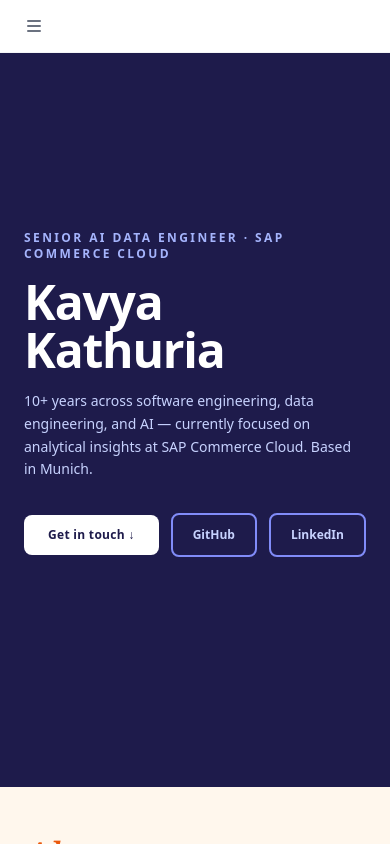
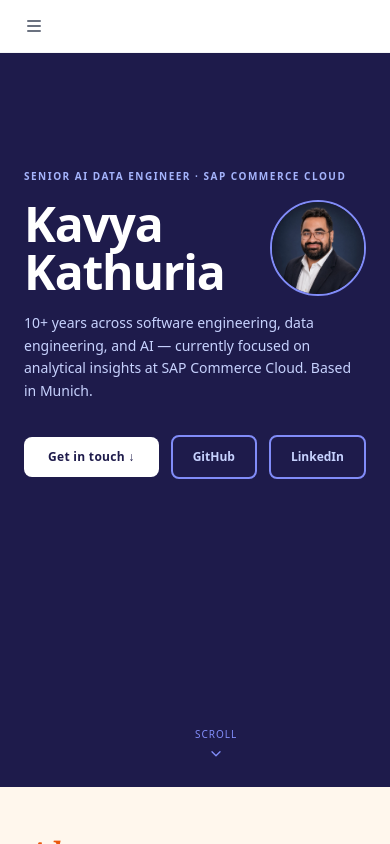
Before and after one commit to kavyakat/kk-website, a Next.js app: page / in a window 390 px wide. Built offline with nearby package versions, Linux system fonts and the light colour scheme.

Commit message:
feat: mobile hero layout, scroll hint, Vercel analytics
- Mobile Hero: circle headshot to the right of the name, subtitle
  on one line, content offset from top with pt-[20vh]
- Scroll hint (animated) at bottom of Hero on all screen sizes
- Add @vercel/analytics and wire into root layout

```diff
--- a/src/app/layout.tsx
+++ b/src/app/layout.tsx
@@ -1,5 +1,6 @@
 import type { Metadata } from "next";
 import "./globals.css";
+import { Analytics } from "@vercel/analytics/react";
 
 export const metadata: Metadata = {
   title: "Kavya Kathuria",
@@ -15,6 +16,7 @@
     <html lang="en">
       <body className="bg-white text-gray-900 antialiased">
         {children}
+        <Analytics />
       </body>
     </html>
   );
--- a/src/components/Hero.tsx
+++ b/src/components/Hero.tsx
@@ -17,7 +17,7 @@
   return (
     <section
       id="hero"
-      className="relative flex items-center bg-indigo-950 px-6 md:px-16 overflow-hidden"
+      className="relative flex items-start md:items-center bg-indigo-950 px-6 md:px-16 overflow-hidden pt-[20vh] md:pt-0"
     >
       {/* Foreground content */}
       <div
@@ -26,12 +26,25 @@
       >
         {/* Text */}
         <div className="w-full max-w-2xl">
-          <p className="text-xs font-semibold text-indigo-300 uppercase tracking-[0.2em] mb-4 md:mb-5">
+          <p className="text-[10px] md:text-xs font-semibold text-indigo-300 uppercase tracking-[0.15em] md:tracking-[0.2em] mb-4 md:mb-5 whitespace-nowrap">
             Senior AI Data Engineer · SAP Commerce Cloud
           </p>
-          <h1 className="text-[clamp(3rem,9vw,7rem)] font-black text-white leading-none tracking-tight mb-4 md:mb-6">
-            Kavya<br />Kathuria
-          </h1>
+          <div className="flex items-center justify-between gap-4 mb-4 md:mb-6">
+            <h1 className="text-[clamp(3rem,9vw,7rem)] font-black text-white leading-none tracking-tight">
+              Kavya<br />Kathuria
+            </h1>
+            {/* Circle headshot — mobile only */}
+            <div className="md:hidden flex-shrink-0 w-24 h-24 rounded-full overflow-hidden border-2 border-indigo-400">
+              <Image
+                src="/prof_photo.jpeg"
+                alt="Kavya Kathuria"
+                width={96}
+                height={96}
+                className="object-cover object-top w-full h-full"
+                style={{ transform: "scaleX(-1)" }}
+              />
+            </div>
+          </div>
           <p className="text-sm md:text-base text-indigo-200 leading-relaxed max-w-2xl mb-8 md:mb-10">
             10+ years across software engineering, data engineering, and AI — currently focused on analytical insights at SAP Commerce Cloud. Based in Munich.
           </p>
@@ -62,6 +75,14 @@
         </div>
       </div>
 
+      {/* Scroll hint */}
+      <div className="absolute bottom-6 left-1/2 -translate-x-1/2 flex flex-col items-center gap-1 text-indigo-400 animate-bounce z-10">
+        <span className="text-[10px] uppercase tracking-widest">Scroll</span>
+        <svg width="16" height="16" viewBox="0 0 24 24" fill="none" stroke="currentColor" strokeWidth="2" strokeLinecap="round" strokeLinejoin="round">
+          <polyline points="6 9 12 15 18 9" />
+        </svg>
+      </div>
+
       {/* Headshot — option C: right-anchored, semi-visible */}
       <div className="absolute inset-y-0 right-0 w-1/2 pointer-events-none select-none hidden md:block overflow-hidden">
         <Image
```
Also changed, not shown: package.json (+6 -5 lines), 1 other file (tests, documents, lock files or other folders).
